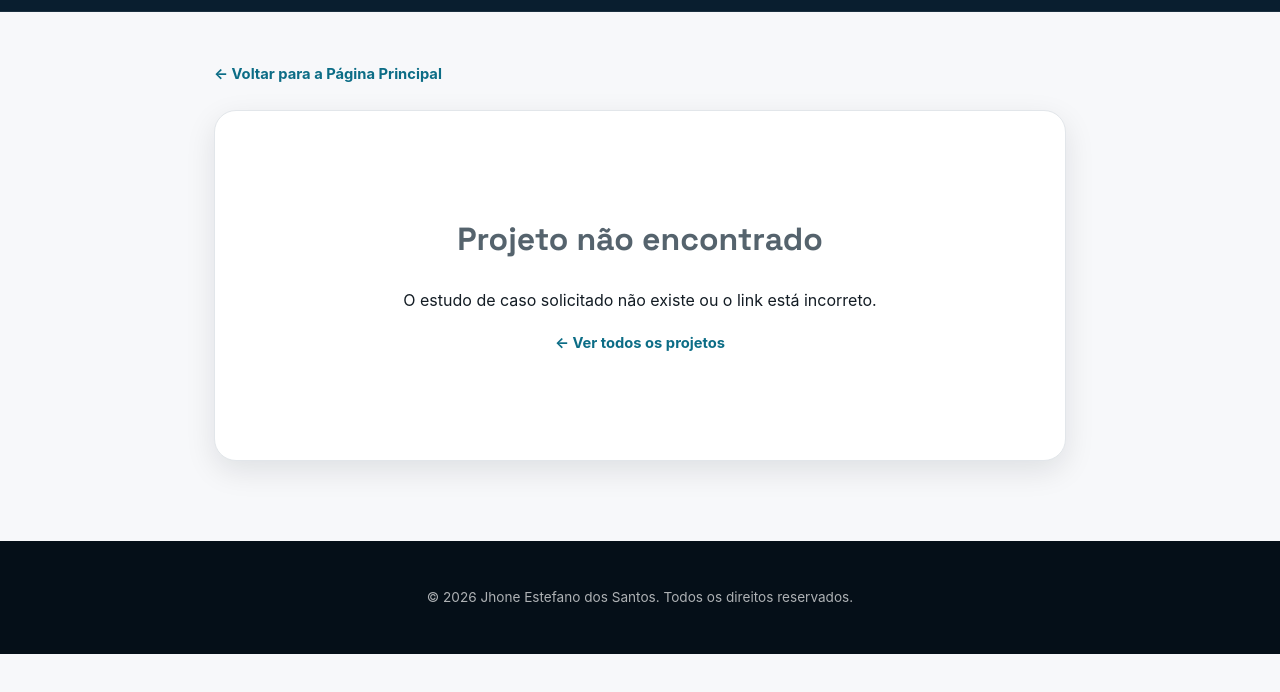
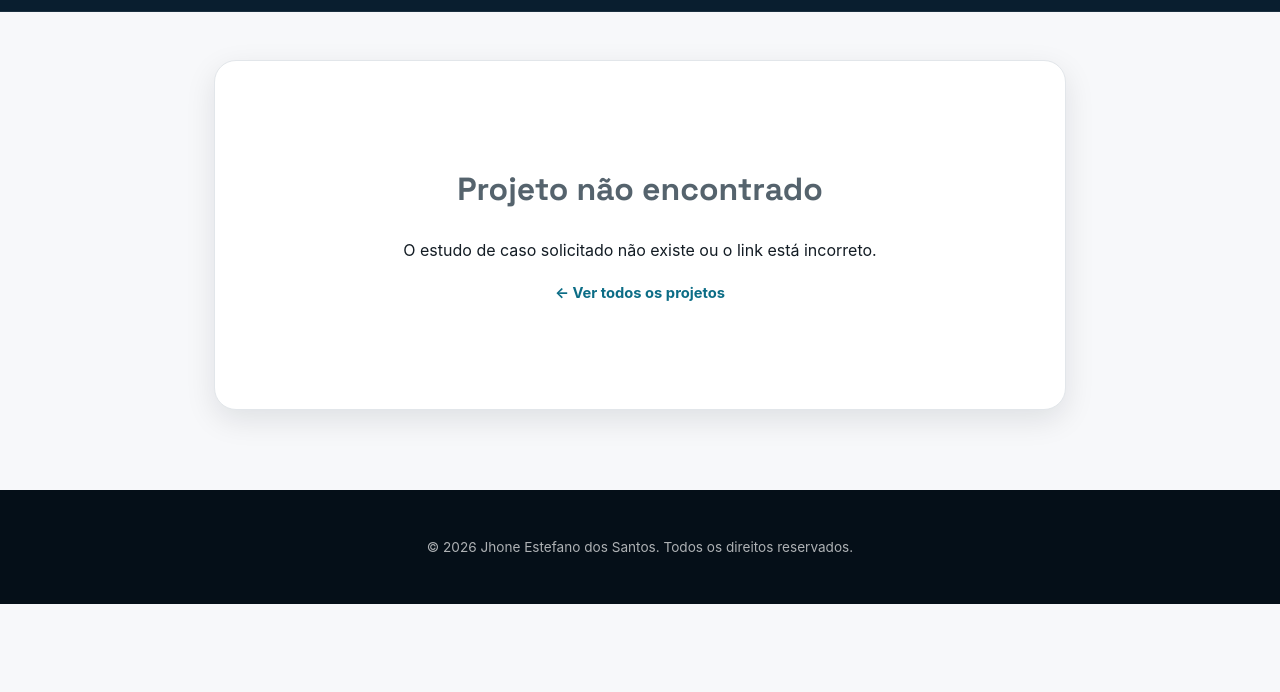
Before and after one commit to JhoneSantos-92/data_engineering_portfolio, a plain HTML site: page projects/project-detail.html in a window 1280 px wide. Shown: the part 58-750 px from the top of the page. Drawn offline with Linux system fonts and the light colour scheme.

Commit message:
fix: remove link de volta duplicado em project-detail.html
Havia ate 3 caminhos de volta simultaneos no caso de projeto nao
encontrado (nav "Voltar ao Portfolio", link estatico "Voltar para
Pagina Principal" e o link injetado "Ver todos os projetos"). Remove
o link estatico redundante - o da nav ja cobre esse caminho, e o link
"Ver todos os projetos" no caso de erro e mais especifico (ancora em
#projects), entao permanece.

Co-Authored-By: Claude Sonnet 5 <noreply@anthropic.com>

```diff
--- a/projects/project-detail.html
+++ b/projects/project-detail.html
@@ -32,8 +32,6 @@
     </header>
 
     <main class="project-detail-wrap">
-        <a href="../index.html" class="back-link">&larr; Voltar para a Página Principal</a>
-
         <div class="project-detail-container" id="project-content">
             <h1 style="text-align: center; color: var(--color-text-muted);">Carregando detalhes do projeto...</h1>
         </div>
```
